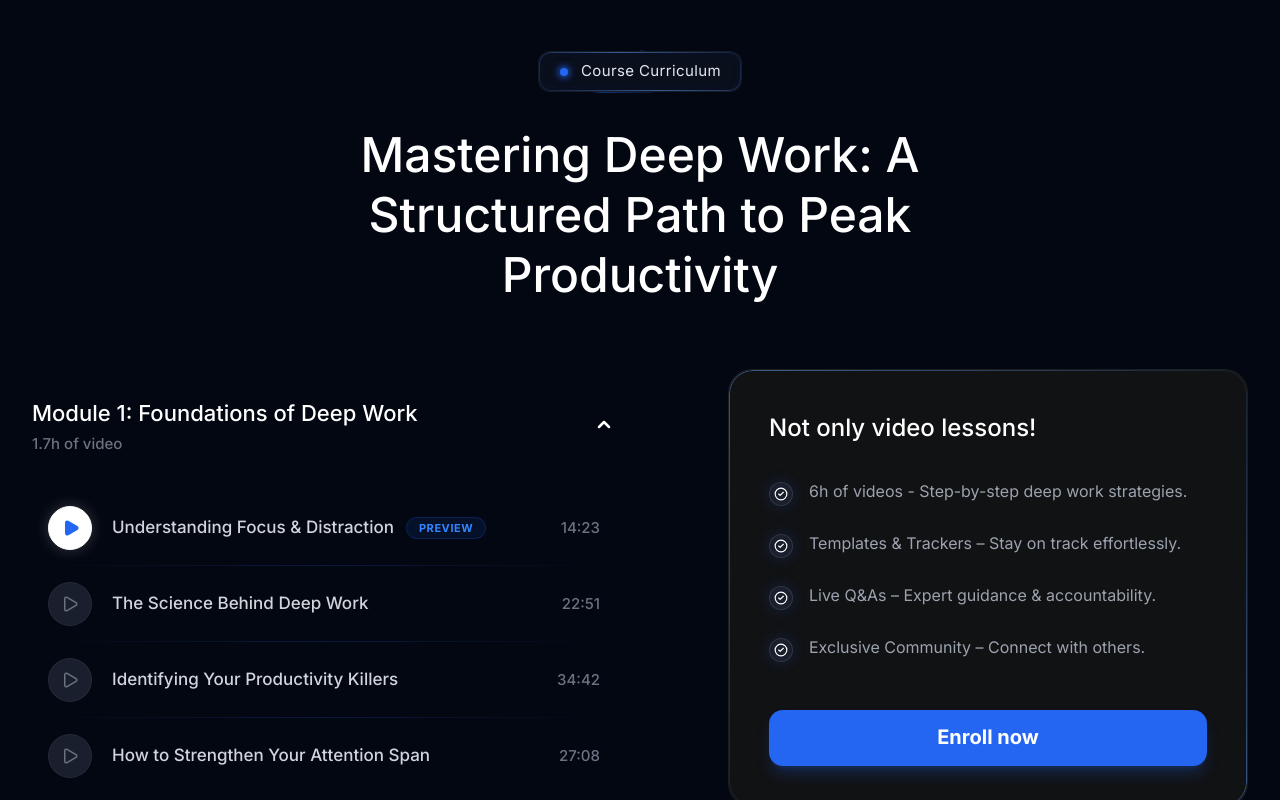
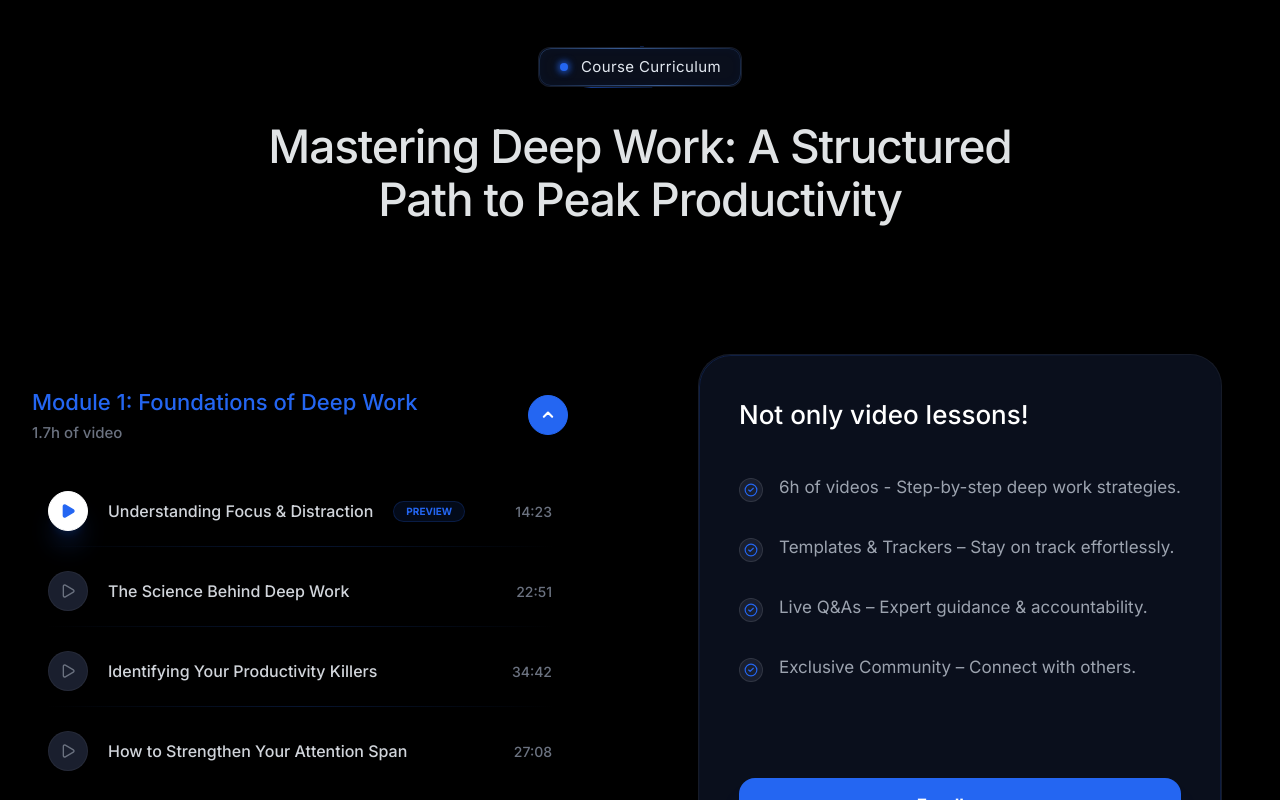
Before and after one commit to anishazahan/anisha-frontend, a Next.js app: page / in a window 1280 px wide. Shown: the part 4500-5300 px from the top of the page. Built offline with nearby package versions, Linux system fonts and the light colour scheme.

Commit message:
section: curriculam section modify

```diff
--- a/src/components/landing/Curriculum.tsx
+++ b/src/components/landing/Curriculum.tsx
@@ -1,16 +1,58 @@
 "use client";
 
 import { curriculumData } from "@/lib/data/landing.data";
+import { cn } from "@/utils/utils";
 import { useGSAP } from "@gsap/react";
 import gsap from "gsap";
+import { ScrollTrigger } from "gsap/ScrollTrigger";
 import { CheckCircle2, Play } from "lucide-react";
 import { useRef, useState } from "react";
 import { Button } from "../ui/Button";
 import MovingBorderBadge from "../ui/MovingBorderBadge";
+import SectionHeading from "../ui/SectionHeading";
+
+if (typeof window !== "undefined") {
+  gsap.registerPlugin(ScrollTrigger);
+}
 
 const Curriculum = () => {
   const [openIndex, setOpenIndex] = useState<number | null>(0);
   const container = useRef<HTMLDivElement>(null);
+
+  useGSAP(
+    () => {
+      const tl = gsap.timeline({
+        scrollTrigger: {
+          trigger: container.current,
+          start: "top 70%",
+        },
+      });
+
+      tl.from(".curriculum-header", {
+        y: 40,
+        opacity: 0,
+        duration: 1,
+        ease: "power4.out",
+      })
+        .from(
+          ".accordion-item",
+          {
+            x: -30,
+            opacity: 0,
+            stagger: 0.15,
+            duration: 0.8,
+            ease: "power3.out",
+          },
+          "-=0.6",
+        )
+        .from(
+          ".right-card",
+          { x: 50, opacity: 0, duration: 1, ease: "power4.out" },
+          "-=0.8",
+        );
+    },
+    { scope: container },
+  );
 
   useGSAP(() => {
     const panels = gsap.utils.toArray(".accordion-content");
@@ -19,15 +61,15 @@ const Curriculum = () => {
         gsap.to(panel, {
           height: "auto",
           opacity: 1,
-          duration: 0.5,
-          ease: "power2.out",
+          duration: 0.6,
+          ease: "expo.out",
         });
       } else {
         gsap.to(panel, {
           height: 0,
           opacity: 0,
           duration: 0.4,
-          ease: "power2.in",
+          ease: "expo.in",
         });
       }
     });
@@ -37,31 +79,40 @@ const Curriculum = () => {
     <section
       id="curriculum"
       ref={container}
-      className="w-full  py-24 transition-colors duration-300 bg-[#030712] dark:bg-dark"
+      className="w-full py-24 bg-white dark:bg-black transition-colors duration-500"
     >
       <div className="mx-auto max-w-[1280px] px-6 lg:px-8">
-        {/* Header Section */}
-        <div className="mb-16 flex flex-col items-center text-center">
+        <div className="curriculum-header mb-32 flex flex-col items-center text-center px-8">
           <MovingBorderBadge text="Course Curriculum" className="mb-8" />
-          <h2 className="max-w-3xl text-h2 font-medium leading-tight text-neutral-900 dark:text-white md:text-[48px]">
-            Mastering Deep Work: A Structured Path to Peak Productivity
-          </h2>
+          <SectionHeading
+            title={
+              "Mastering Deep Work: A Structured\nPath to Peak Productivity"
+            }
+          />
         </div>
 
-        <div className="grid grid-cols-1 lg:grid-cols-2 gap-10 lg:gap-12">
+        <div className="grid grid-cols-1 lg:grid-cols-2 gap-16  ">
           {/* LEFT */}
-          <div className="space-y-2">
-            {curriculumData?.map((module, idx) => (
-              <div key={idx} className="relative">
+          <div className="flex flex-col px-8 sm:px-12 lg:px-0 lg:mr-10">
+            {curriculumData?.map((module, idx) => {
+              const isActive = openIndex === idx;
+              return (
+                <div key={idx} className="accordion-item transition-colors">
                   {/*  BORDER */}
                   <div className="absolute bottom-0 left-0 h-[1px] w-full bg-glow-line-horizontal opacity-40 z-10" />
-
                   <button
-                  onClick={() => setOpenIndex(openIndex === idx ? null : idx)}
-                  className="group flex w-full items-center justify-between py-7 text-left outline-none"
+                    onClick={() => setOpenIndex(isActive ? null : idx)}
+                    className="group flex w-full items-center justify-between py-8 text-left outline-none"
                   >
                     <div className="relative z-20">
-                    <h3 className="text-[22px] font-medium text-neutral-900 dark:text-white transition-colors group-hover:text-primary-400">
+                      <h3
+                        className={cn(
+                          "text-[20px] md:text-[22px] font-medium transition-colors duration-300",
+                          isActive
+                            ? "text-[#2466F2]"
+                            : "text-neutral-900 dark:text-white group-hover:text-[#2466F2]",
+                        )}
+                      >
                         {module.title}
                       </h3>
                       <p className="mt-1 text-body-sm text-neutral-500 font-medium">
@@ -70,93 +121,97 @@ const Curriculum = () => {
                     </div>
 
                     <div
-                    className={`transition-transform duration-500 ${openIndex === idx ? "rotate-180" : ""}`}
+                      className={cn(
+                        "transition-all duration-500 flex h-10 w-10 items-center justify-center rounded-full border",
+                        isActive
+                          ? "rotate-180 bg-[#2466F2] border-[#2466F2] text-white"
+                          : "border-neutral-200 dark:border-white/10 text-neutral-400",
+                      )}
                     >
-                    <svg width="24" height="24" viewBox="0 0 24 24" fill="none">
+                      <svg
+                        width="20"
+                        height="20"
+                        viewBox="0 0 24 24"
+                        fill="none"
+                      >
                         <path
                           d="M7 10L12 15L17 10"
                           stroke="currentColor"
                           strokeWidth="2.5"
                           strokeLinecap="round"
                           strokeLinejoin="round"
-                        className="text-neutral-400 dark:text-white"
                         />
                       </svg>
                     </div>
                   </button>
 
-                {/* ACCORDION CONTENT */}
                   <div className="accordion-content overflow-hidden h-0 opacity-0">
-                  <div className="flex flex-col pt-2 pb-6">
+                    <div className="flex flex-col pb-8 gap-2">
                       {module.lessons.map((lesson, lIdx) => (
-                      <div key={lIdx} className="relative group/lesson">
-                        {/* NESTED CHILD BORDER */}
-
+                        <div
+                          key={lIdx}
+                          className="flex items-center relative justify-between rounded-2xl p-4 transition-all hover:bg-neutral-100 dark:hover:bg-white/5 cursor-pointer"
+                        >
                           {lIdx !== module.lessons.length - 1 && (
                             <div className="absolute bottom-0 left-1/2 -translate-x-1/2 h-[1px] w-[95%] bg-glow-line-horizontal opacity-10 dark:opacity-20" />
                           )}
 
-                        <div className="flex items-center justify-between rounded-2xl p-4 transition-all hover:bg-neutral-100 dark:hover:bg-white/5 cursor-pointer">
                           <div className="flex items-center gap-5">
                             <div
-                              className={`flex h-11 w-11 items-center justify-center rounded-full border transition-all ${
+                              className={cn(
+                                "flex h-10 w-10 items-center justify-center rounded-full border transition-all",
                                 lesson.isPreview
-                                  ? "bg-white text-primary-500 border-white shadow-[0_0_15px_rgba(255,255,255,0.2)]"
-                                  : "bg-[#1A1F2E] text-neutral-500 border-white/5"
-                              }`}
+                                  ? "bg-white text-[#2466F2] border-white shadow-xl shadow-primary-500/20"
+                                  : "bg-neutral-100 dark:bg-[#1A1F2E] border-transparent dark:border-white/5 text-neutral-500",
+                              )}
                             >
                               <Play
-                                size={18}
+                                size={16}
                                 fill={
                                   lesson.isPreview ? "currentColor" : "none"
                                 }
-                                className={
-                                  lesson.isPreview ? "translate-x-[1px]" : ""
-                                }
                               />
                             </div>
-
-                            <div className="flex items-center gap-3">
-                              <span className="text-[17px] font-medium text-neutral-700 dark:text-neutral-300">
+                            <span className="text-[16px] font-medium text-neutral-800 dark:text-neutral-300">
                               {lesson.title}
                             </span>
                             {lesson.isPreview && (
-                                <span className="rounded-full bg-primary-500/10 px-3 py-0.5 text-[11px] font-bold uppercase tracking-wider text-primary-400 border border-primary-500/20">
-                                  Preview
+                              <span className="rounded-full bg-[#2466F2]/10 px-3 py-0.5 text-[10px] font-bold text-[#2466F2] border border-primary-500/20">
+                                PREVIEW
                               </span>
                             )}
                           </div>
-                          </div>
-                          <span className="text-[15px] font-medium text-neutral-500">
+                          <span className="text-[14px] font-medium text-neutral-500">
                             {lesson.time}
                           </span>
-                        </div>
                         </div>
                       ))}
                     </div>
                   </div>
                 </div>
-            ))}
+              );
+            })}
           </div>
 
           {/* RIGHT */}
-          <div className="h-fit rounded-[24px] bg-neutral-50 p-10 dark:bg-bg-surface_bg relative border border-white/5 overflow-hidden lg:ml-16">
-            <div className="absolute inset-0 rounded-[24px] border border-primary-300/50 [mask-image:linear-gradient(225deg,rgba(0,0,0,0.2)_0%,rgba(0,0,0,1)_50%,rgba(0,0,0,0.2)_100%)] pointer-events-none" />
-            <h3 className="text-[24px] font-medium text-neutral-900 dark:text-white mb-8">
+          <div className=" right-card h-fit mt-24 lg:mt-0 rounded-[32px] max-w-[530px] lg:ml-auto  mx-auto bg-neutral-50 p-10 dark:bg-[#0A0F1C] relative border border-neutral-200 dark:border-white/5 shadow-2xl ">
+            <div className="absolute inset-0 rounded-[32px] border border-[#2466F2]/20 [mask-image:linear-gradient(225deg,transparent,black,transparent)] pointer-events-none opacity-0 dark:opacity-100" />
+
+            <h3 className="text-[26px] font-medium text-neutral-900 dark:text-white mb-10">
               Not only video lessons!
             </h3>
-            <ul className="space-y-6 mb-12">
+            <ul className="space-y-8 mb-24">
               {[
                 "6h of videos - Step-by-step deep work strategies.",
                 "Templates & Trackers – Stay on track effortlessly.",
                 "Live Q&As – Expert guidance & accountability.",
                 "Exclusive Community – Connect with others.",
               ].map((text, i) => (
-                <li key={i} className="flex items-start gap-4 group">
-                  <div className="mt-1 flex h-6 w-6 shrink-0 items-center justify-center rounded-full bg-[#1A1F2E] text-white border border-white/10 shadow-[0_0_15px_rgba(36,102,242,0.2)]">
+                <li key={i} className="flex items-start gap-4">
+                  <div className="mt-1 flex h-6 w-6 shrink-0 items-center justify-center rounded-full bg-neutral-200 dark:bg-[#1A1F2E] text-neutral-900 dark:text-[#2466F2] border border-neutral-300 dark:border-white/10">
                     <CheckCircle2 size={14} />
                   </div>
-                  <span className="text-[16px] text-neutral-600 dark:text-neutral-400 leading-relaxed">
+                  <span className="text-[17px] text-neutral-600 dark:text-neutral-400 leading-relaxed">
                     {text}
                   </span>
                 </li>
@@ -164,8 +219,8 @@ const Curriculum = () => {
             </ul>
             <Button
               variant="primary"
-              size="lg"
-              className="w-full h-14 rounded-[14px] text-[17px] font-bold shadow-lg shadow-primary-500/25"
+              size="md"
+              className="w-full h-14 rounded-2xl text-[18px] font-bold shadow-xl shadow-primary-500/20 active:scale-95 transition-all"
             >
               Enroll now
             </Button>
--- a/src/components/ui/SectionHeading.tsx
+++ b/src/components/ui/SectionHeading.tsx
@@ -12,9 +12,8 @@ export default function SectionHeading({ title, className }: Props) {
   return (
     <h2
       className={cn(
-        // font-medium = 500, leading-[1.15] = 115% line height
-        "text-[32px] md:text-[40px] lg:text-[48px] font-medium leading-[1.15] tracking-tight",
-        // Color #E0E3E5 from your Figma
+        "text-[32px] md:text-[40px] lg:text-[46px] font-medium leading-[1.15] tracking-tight",
+
         "text-neutral-900 dark:text-[#E0E3E5] transition-colors duration-300",
         className,
       )}
```
Lines whose indentation alone changed are shown as unchanged.
